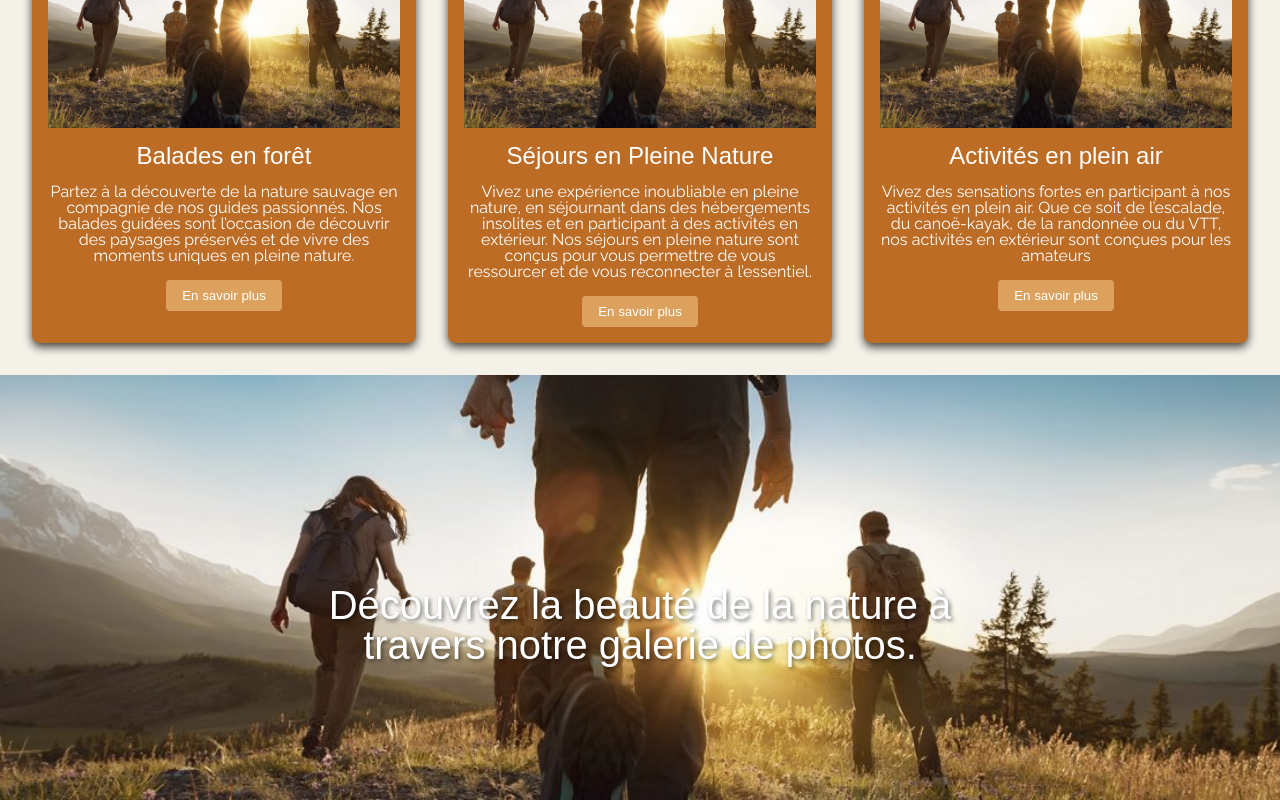
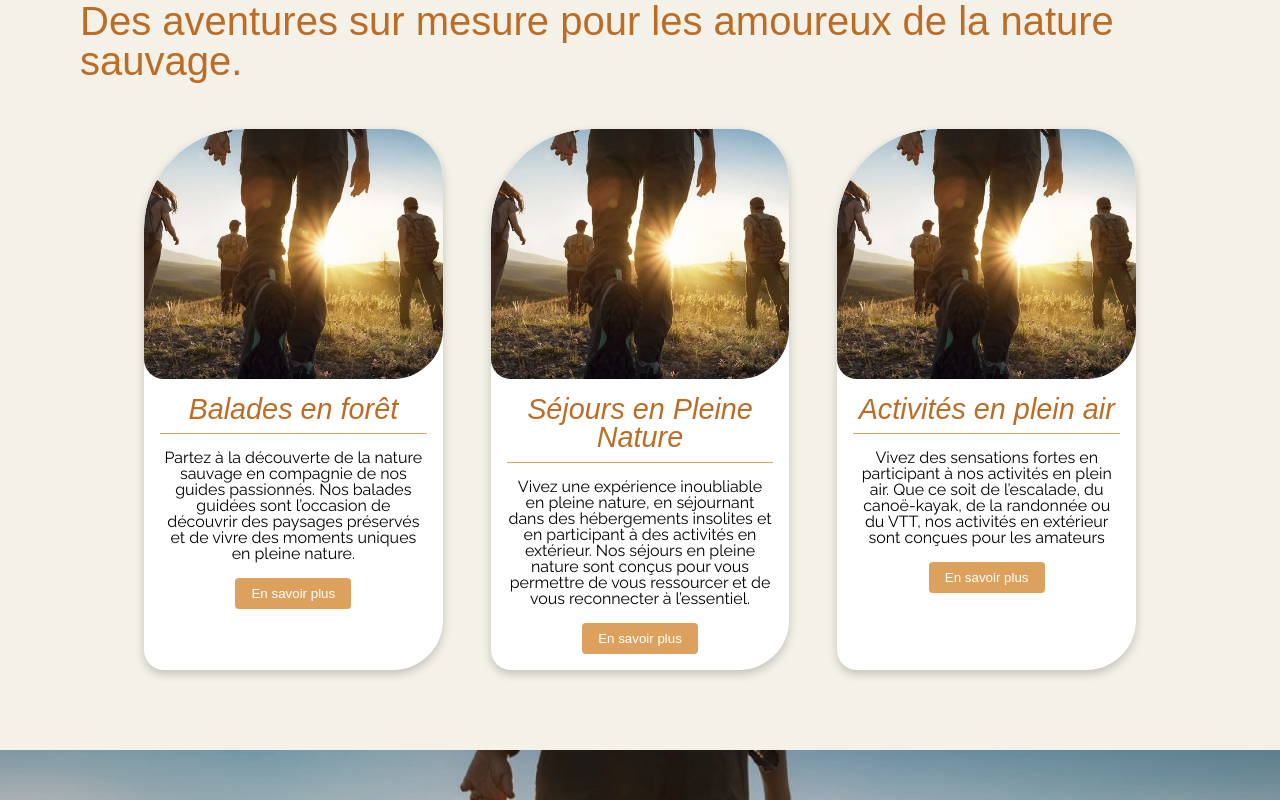
Before and after one commit to julien382/Wildora, a React (Vite) app: page / in a window 1280 px wide. Shown: the part 1440-2240 px from the top of the page. Built offline with nearby package versions, Linux system fonts and the light colour scheme; a web font is replaced by a local one.

Commit message:
change css mainpage

```diff
--- a/src/components/CardAboveTheFold/CardAboveTheFold.scss
+++ b/src/components/CardAboveTheFold/CardAboveTheFold.scss
@@ -24,7 +24,7 @@
         text-align: center;
         transform: translate(-50%, -50%);
         color: $white;
-        font-size: 5rem;
+        font-size: 4rem;
         font-weight: 500;
         z-index: 1; /* Place le texte au-dessus de l'image */
         font-family: $secondary-font;
--- a/src/pages/MainPage/MainPage.jsx
+++ b/src/pages/MainPage/MainPage.jsx
@@ -17,21 +17,27 @@ const MainPage = () => {
                 <div className='servicesMainPageContainer'>
                     <div className='servicesMainPageCard'>
                         <img className='servicesImage' src={mainImage} alt="servicesImage"></img>
+                        <div className='servicesMainPageCardContainerText'>
                             <h2 className='servicesMainPageCardTitle'>Balades en forêt</h2>
                             <p className='servicesMainPageCardText'>Partez à la découverte de la nature sauvage en compagnie de nos guides passionnés. Nos balades guidées sont l’occasion de découvrir des paysages préservés et de vivre des moments uniques en pleine nature.</p>
                             <button className='servicesMainPageCardButton'>En savoir plus</button>
                         </div>
+                    </div>
                     <div className='servicesMainPageCard'>
                         <img className='servicesImage' src={mainImage} alt="servicesImage"></img>
+                        <div className='servicesMainPageCardContainerText'>
                             <h2 className='servicesMainPageCardTitle'>Séjours en Pleine Nature</h2>
                             <p className='servicesMainPageCardText'>Vivez une expérience inoubliable en pleine nature, en séjournant dans des hébergements insolites et en participant à des activités en extérieur. Nos séjours en pleine nature sont conçus pour vous permettre de vous ressourcer et de vous reconnecter à l’essentiel.</p>
                             <button className='servicesMainPageCardButton'>En savoir plus</button>
                         </div>
+                   </div>
                    <div className='servicesMainPageCard'>
                         <img className='servicesImage' src={mainImage} alt="servicesImage"></img>
+                        <div className='servicesMainPageCardContainerText'>
                             <h2 className='servicesMainPageCardTitle'>Activités en plein air</h2>
                             <p className='servicesMainPageCardText'>Vivez des sensations fortes en participant à nos activités en plein air. Que ce soit de l’escalade, du canoë-kayak, de la randonnée ou du VTT, nos activités en extérieur sont conçues pour les amateurs</p>
                             <button className='servicesMainPageCardButton'>En savoir plus</button>
+                        </div>
                    </div>
                 </div>
             </section>
--- a/src/pages/MainPage/MainPage.scss
+++ b/src/pages/MainPage/MainPage.scss
@@ -9,7 +9,7 @@
 
     .presentationMainPageTitle {
         width: 80%;
-        font-size: $primary-font-size;
+        font-size: $secondary-font-size;
         line-height: 1.6;
         color: $white;
         font-family: $secondary-font;
@@ -22,11 +22,11 @@
 }
 
 .servicesMainPage {
-    padding: 2rem;
+    padding: 5rem;
 
     .servicesMainPageTitle {
-        font-size: 2rem;
-        margin-bottom: 1rem;
+        font-size: $primary-font-size;
+        margin-bottom: 3rem;
         color: $primary-color;
         font-family: $secondary-font;
     }
@@ -34,38 +34,45 @@
     .servicesMainPageContainer {
         display: flex;
         flex-wrap: wrap;
-        gap: 2rem;
+        gap: 3rem;
+        padding: 0rem 4rem;
 
         .servicesMainPageCard {
-            background-color: $primary-color;
-            border-radius: 8px;
-            box-shadow: 0 4px 10px rgba(0, 0, 0, 0.745);
+            border-radius: 100px 50px 50px 20px;
+            box-shadow: 0 4px 10px rgba(0, 0, 0, 0.2);
             overflow: hidden;
-            flex: 1 1 calc(33.333% - 2rem);
+            flex: 1 1 calc(33.333% - 3rem);
             display: flex;
             flex-direction: column;
             align-items: center;
             text-align: center;
-            padding: 1rem;
+            background-color: white;
 
 
             .servicesImage {
                 width: 100%;
-                height: 200px;
+                height: 250px;
                 object-fit: cover;
+                border-radius: 100px 50px 50px 20px;
             }
 
+            .servicesMainPageCardContainerText{
+                padding: 1rem;
+
                 .servicesMainPageCardTitle {
-                font-size: 1.5rem;
-                margin: 1rem 0;
-                color: $white;
+                    font-size: $secondary-font-size;
+                    margin-bottom: 1rem;
+                    color: $primary-color;
                     font-family: $secondary-font;
+                    border-bottom: 1px solid $highlight-color;
+                    padding-bottom: 10px;
+                    font-style: italic;
                 }
 
                 .servicesMainPageCardText {
-                font-size: 1rem;
+                    font-size: $quaternary-font-size;
                     margin-bottom: 1rem;
-                color: $white;
+                    color: $black;
                 }
 
                 .servicesMainPageCardButton {
@@ -78,9 +85,12 @@
                     transition: background-color 0.3s ease;
 
                     &:hover {
-                    background-color: $secondary-color;
+                        background-color: $primary-color;
                     }
                 }
+
+            }
+
         }
     }
 }
@@ -94,6 +104,7 @@
         width: 100%;
         height: 100%;
         object-fit: cover; /* Empêche la déformation de l'image */
+        filter: brightness(85%);
     }
 
     .galerieMainPageTitle {
@@ -102,8 +113,7 @@
         left: 50%;
         transform: translate(-50%, -50%);
         color: $white;
-        text-shadow: 2px 2px 4px rgba(0, 0, 0, 0.5); /* Amélioration de la lisibilité */
-        font-size: 2.5rem;
+        font-size: $primary-font-size;
         text-align: center;
         z-index: 1; /* Place le texte au-dessus de l'image */
         font-family: $secondary-font;
--- a/src/styles/index.scss
+++ b/src/styles/index.scss
@@ -6,10 +6,10 @@ $highlight-color: #DDA15E;
 $black: #000000;
 $white: #ffffff;
 
-$primary-font-size: 25px;
-$secondary-font-size: 20px;
-$tertiary-font-size: 18px;
-$quaternary-font-size: 15px;
+$primary-font-size: 2.5rem;
+$secondary-font-size: 1.8rem;
+$tertiary-font-size: 1.5rem;
+$quaternary-font-size: 1rem;
 
 $error-font-size: 50px;
 
```
Lines whose indentation alone changed are shown as unchanged.
